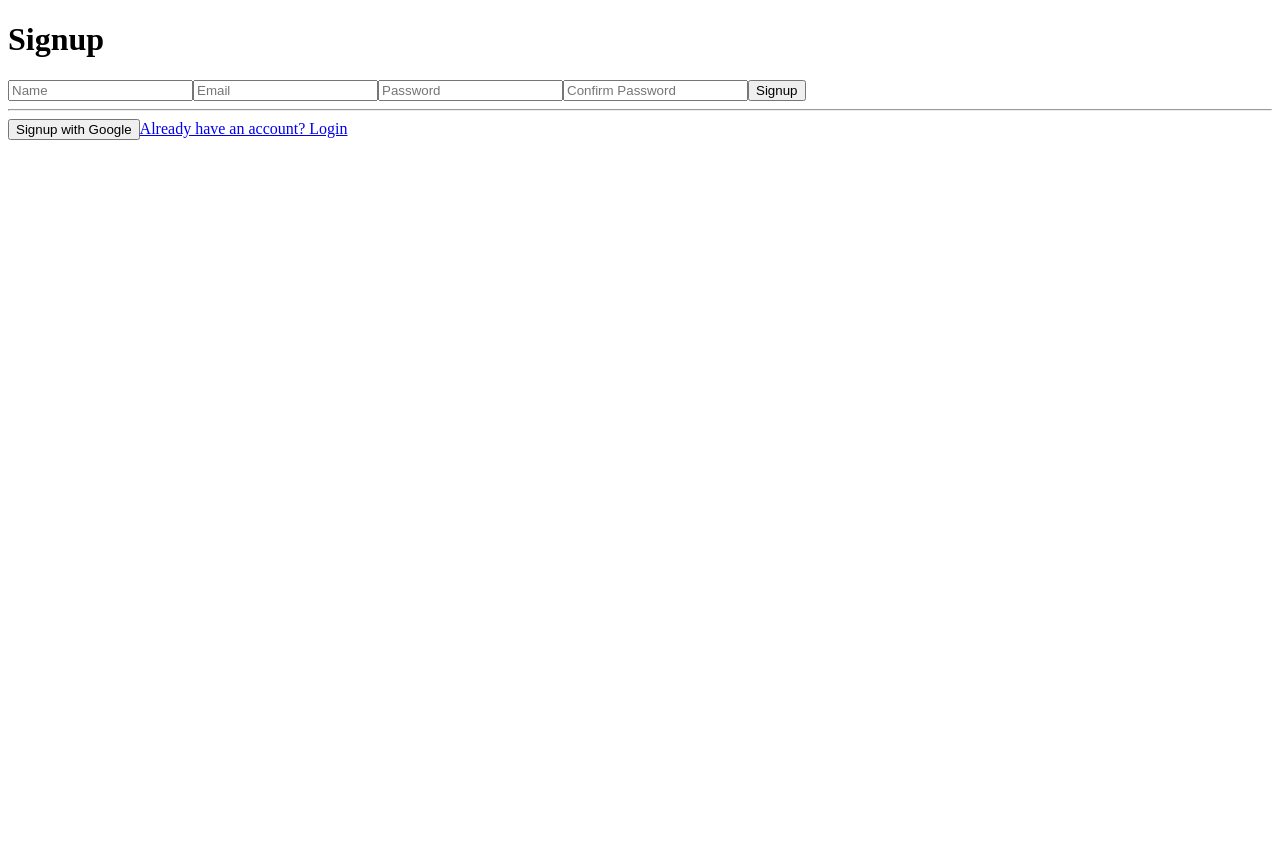
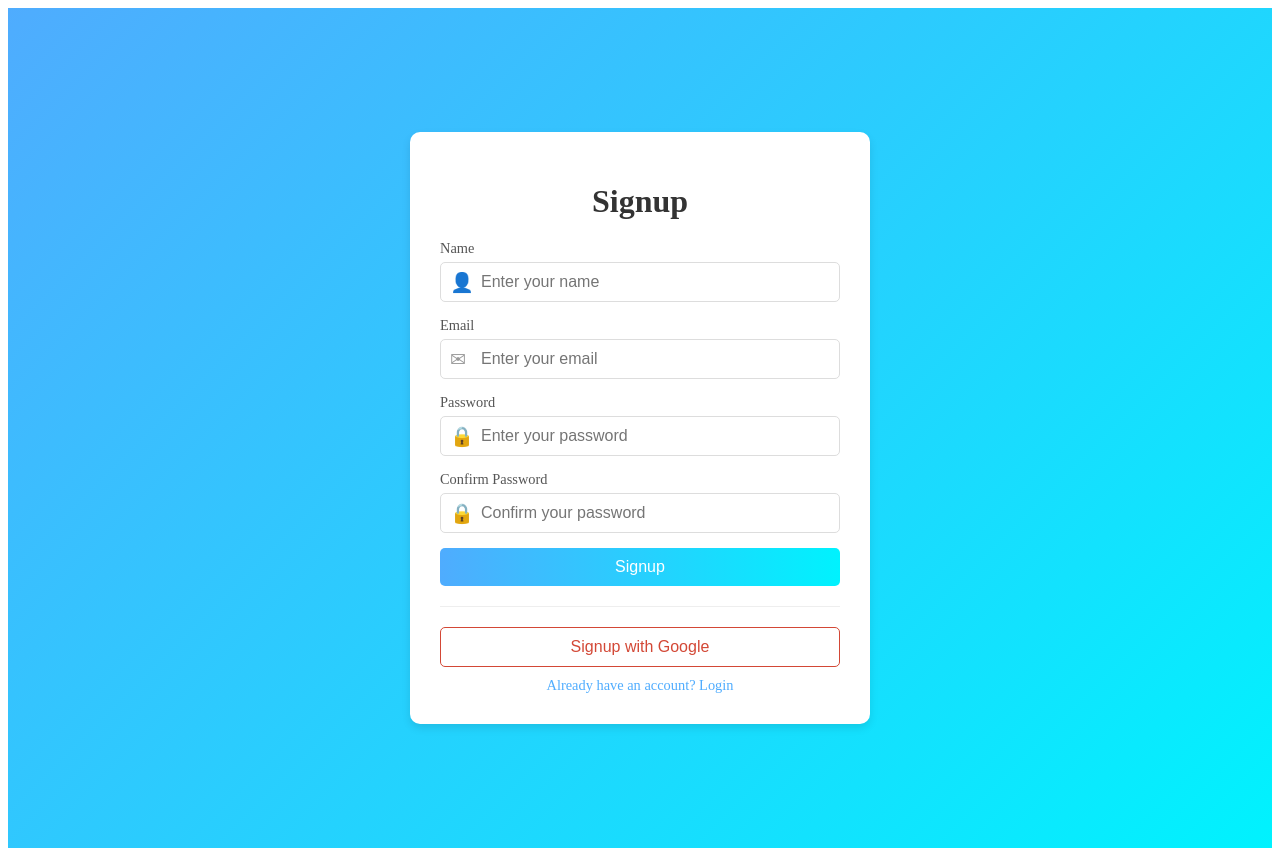
Before and after one commit to parv-wappnet/vue, a Vue app: page /signup in a window 1280 px wide. Before the commit the page ends 800 px from the top, so only its background shows below. Built offline with nearby package versions, Linux system fonts and the light colour scheme; no server answers.

Commit message:
improve ui in navebar , login , setpassword, signup

```diff
--- a/src/components/Navbar.vue
+++ b/src/components/Navbar.vue
@@ -23,7 +23,7 @@ const router = useRouter()
 
 const logout = () => {
     auth.logout()
-    router.push('/login')
+    router.push('/')
 }
 </script>
 
--- a/src/pages/Login.vue
+++ b/src/pages/Login.vue
@@ -1,13 +1,27 @@
 <template>
-  <div>
-    <h1>Login</h1>
-    <form @submit.prevent="handleLogin">
-      <input v-model="email" type="email" placeholder="Email" required />
-      <input v-model="password" type="password" placeholder="Password" required />
-      <button type="submit">Login</button>
-    </form>
-    <hr />
-    <button @click="auth.loginWithGoogle">Login with Google</button>
+  <div class="login-container">
+    <div class="login-card">
+      <h1 class="login-title">Login</h1>
+      <form @submit.prevent="handleLogin" class="login-form">
+        <div class="input-group">
+          <label for="email">Email</label>
+          <div class="input-wrapper">
+            <span class="input-icon">✉</span>
+            <input v-model="email" id="email" type="email" placeholder="Enter your email" required />
+          </div>
+        </div>
+        <div class="input-group">
+          <label for="password">Password</label>
+          <div class="input-wrapper">
+            <span class="input-icon">🔒</span>
+            <input v-model="password" id="password" type="password" placeholder="Enter your password" required />
+          </div>
+        </div>
+        <button type="submit" class="login-button">Login</button>
+      </form>
+      <hr class="divider" />
+      <button @click="auth.loginWithGoogle" class="google-button">Login with Google</button>
+    </div>
   </div>
 </template>
 
@@ -32,3 +46,132 @@ const handleLogin = async () => {
   }
 }
 </script>
+
+<style scoped>
+.login-container {
+  min-height: 100vh;
+  display: flex;
+  justify-content: center;
+  align-items: center;
+  background: linear-gradient(135deg, #4facfe, #00f2fe);
+  padding: 20px;
+}
+
+.login-card {
+  background: white;
+  padding: 30px;
+  border-radius: 10px;
+  box-shadow: 0 4px 8px rgba(0, 0, 0, 0.1);
+  width: 100%;
+  max-width: 400px;
+  text-align: center;
+}
+
+.login-title {
+  font-size: 2rem;
+  color: #333;
+  margin-bottom: 20px;
+}
+
+.login-form {
+  display: flex;
+  flex-direction: column;
+  gap: 15px;
+}
+
+.input-group {
+  text-align: left;
+}
+
+.input-group label {
+  display: block;
+  font-size: 0.9rem;
+  color: #555;
+  margin-bottom: 5px;
+}
+
+.input-wrapper {
+  position: relative;
+  display: flex;
+  align-items: center;
+}
+
+.input-icon {
+  position: absolute;
+  left: 10px;
+  color: #999;
+  font-size: 1.2rem;
+}
+
+input {
+  width: 100%;
+  padding: 10px 10px 10px 40px;
+  border: 1px solid #ddd;
+  border-radius: 5px;
+  font-size: 1rem;
+  outline: none;
+  transition: border-color 0.3s;
+}
+
+input:focus {
+  border-color: #4facfe;
+}
+
+.login-button {
+  padding: 10px;
+  background: linear-gradient(90deg, #4facfe, #00f2fe);
+  color: white;
+  border: none;
+  border-radius: 5px;
+  font-size: 1rem;
+  cursor: pointer;
+  transition: opacity 0.3s;
+}
+
+.login-button:hover {
+  opacity: 0.9;
+}
+
+.divider {
+  border: 0;
+  height: 1px;
+  background: #eee;
+  margin: 20px 0;
+}
+
+.google-button {
+  padding: 10px;
+  background: #fff;
+  color: #d34836;
+  border: 1px solid #d34836;
+  border-radius: 5px;
+  font-size: 1rem;
+  cursor: pointer;
+  width: 100%;
+  transition: background-color 0.3s, color 0.3s;
+}
+
+.google-button:hover {
+  background-color: #d34836;
+  color: white;
+}
+
+@media (max-width: 480px) {
+  .login-card {
+    padding: 20px;
+  }
+
+  .login-title {
+    font-size: 1.5rem;
+  }
+
+  input {
+    font-size: 0.9rem;
+  }
+
+  .login-button,
+  .google-button {
+    font-size: 0.9rem;
+  }
+}
+</style>
--- a/src/pages/SetPassword.vue
+++ b/src/pages/SetPassword.vue
@@ -1,16 +1,23 @@
 <template>
-  <div>
-    <h2>Set Your Password</h2>
-    <form @submit.prevent="submit">
-      <input v-model="password" type="password" placeholder="New Password" required />
-      <button type="submit">Set Password</button>
-    </form>
+  <div class="set-password-container">
+    <div class="set-password-card">
+      <h2 class="set-password-title">Set Your Password</h2>
+      <form @submit.prevent="submit" class="set-password-form">
+        <div class="input-group">
+          <label for="password">New Password</label>
+          <div class="input-wrapper">
+            <span class="input-icon">🔒</span>
+            <input v-model="password" id="password" type="password" placeholder="Enter new password" required />
+          </div>
+        </div>
+        <button type="submit" class="set-password-button">Set Password</button>
+      </form>
+    </div>
   </div>
 </template>
 
 <script setup>
 import { ref } from 'vue'
-import axios from 'axios'
 import { useAuthStore } from '@stores/auth'
 import { useRouter } from 'vue-router'
 
@@ -28,3 +35,107 @@ const submit = async () => {
   }
 }
 </script>
+
+<style scoped>
+.set-password-container {
+  min-height: 100vh;
+  display: flex;
+  justify-content: center;
+  align-items: center;
+  background: linear-gradient(135deg, #4facfe, #00f2fe);
+  padding: 20px;
+}
+
+.set-password-card {
+  background: white;
+  padding: 30px;
+  border-radius: 10px;
+  box-shadow: 0 4px 8px rgba(0, 0, 0, 0.1);
+  width: 100%;
+  max-width: 400px;
+  text-align: center;
+}
+
+.set-password-title {
+  font-size: 2rem;
+  color: #333;
+  margin-bottom: 20px;
+}
+
+.set-password-form {
+  display: flex;
+  flex-direction: column;
+  gap: 15px;
+}
+
+.input-group {
+  text-align: left;
+}
+
+.input-group label {
+  display: block;
+  font-size: 0.9rem;
+  color: #555;
+  margin-bottom: 5px;
+}
+
+.input-wrapper {
+  position: relative;
+  display: flex;
+  align-items: center;
+}
+
+.input-icon {
+  position: absolute;
+  left: 10px;
+  color: #999;
+  font-size: 1.2rem;
+}
+
+input {
+  width: 100%;
+  padding: 10px 10px 10px 40px;
+  border: 1px solid #ddd;
+  border-radius: 5px;
+  font-size: 1rem;
+  outline: none;
+  transition: border-color 0.3s;
+}
+
+input:focus {
+  border-color: #4facfe;
+}
+
+.set-password-button {
+  padding: 10px;
+  background: linear-gradient(90deg, #4facfe, #00f2fe);
+  color: white;
+  border: none;
+  border-radius: 5px;
+  font-size: 1rem;
+  cursor: pointer;
+  transition: opacity 0.3s;
+}
+
+.set-password-button:hover {
+  opacity: 0.9;
+}
+
+@media (max-width: 480px) {
+  .set-password-card {
+    padding: 20px;
+  }
+
+  .set-password-title {
+    font-size: 1.5rem;
+  }
+
+  input {
+    font-size: 0.9rem;
+  }
+
+  .set-password-button {
+    font-size: 0.9rem;
+  }
+}
+</style>
--- a/src/pages/Signup.vue
+++ b/src/pages/Signup.vue
@@ -1,17 +1,44 @@
 <template>
-    <div>
-        <h1>Signup</h1>
-        <form @submit.prevent="handleRegister">
-            <input v-model="form.name" type="text" placeholder="Name" required />
-            <input v-model="form.email" type="email" placeholder="Email" required />
-            <input v-model="form.password" type="password" placeholder="Password" required />
-            <input v-model="form.passwordConfirmation" type="password" placeholder="Confirm Password" required />
-            <button type="submit">Signup</button>
-        </form>
-
-        <hr />
-        <button @click="auth.loginWithGoogle()">Signup with Google</button>
-        <router-link to="/login">Already have an account? Login</router-link>
+    <div class="signup-container">
+        <div class="signup-card">
+            <h1 class="signup-title">Signup</h1>
+            <form @submit.prevent="handleRegister" class="signup-form">
+                <div class="input-group">
+                    <label for="name">Name</label>
+                    <div class="input-wrapper">
+                        <span class="input-icon">👤</span>
+                        <input v-model="form.name" id="name" type="text" placeholder="Enter your name" required />
+                    </div>
+                </div>
+                <div class="input-group">
+                    <label for="email">Email</label>
+                    <div class="input-wrapper">
+                        <span class="input-icon">✉</span>
+                        <input v-model="form.email" id="email" type="email" placeholder="Enter your email" required />
+                    </div>
+                </div>
+                <div class="input-group">
+                    <label for="password">Password</label>
+                    <div class="input-wrapper">
+                        <span class="input-icon">🔒</span>
+                        <input v-model="form.password" id="password" type="password" placeholder="Enter your password"
+                            required />
+                    </div>
+                </div>
+                <div class="input-group">
+                    <label for="passwordConfirmation">Confirm Password</label>
+                    <div class="input-wrapper">
+                        <span class="input-icon">🔒</span>
+                        <input v-model="form.passwordConfirmation" id="passwordConfirmation" type="password"
+                            placeholder="Confirm your password" required />
+                    </div>
+                </div>
+                <button type="submit" class="signup-button">Signup</button>
+            </form>
+            <hr class="divider" />
+            <button @click="auth.loginWithGoogle()" class="google-button">Signup with Google</button>
+            <router-link to="/login" class="login-link">Already have an account? Login</router-link>
+        </div>
     </div>
 </template>
 
@@ -45,3 +72,144 @@ const handleRegister = async () => {
     }
 }
 </script>
+
+<style scoped>
+.signup-container {
+    min-height: 100vh;
+    display: flex;
+    justify-content: center;
+    align-items: center;
+    background: linear-gradient(135deg, #4facfe, #00f2fe);
+    padding: 20px;
+}
+
+.signup-card {
+    background: white;
+    padding: 30px;
+    border-radius: 10px;
+    box-shadow: 0 4px 8px rgba(0, 0, 0, 0.1);
+    width: 100%;
+    max-width: 400px;
+    text-align: center;
+}
+
+.signup-title {
+    font-size: 2rem;
+    color: #333;
+    margin-bottom: 20px;
+}
+
+.signup-form {
+    display: flex;
+    flex-direction: column;
+    gap: 15px;
+}
+
+.input-group {
+    text-align: left;
+}
+
+.input-group label {
+    display: block;
+    font-size: 0.9rem;
+    color: #555;
+    margin-bottom: 5px;
+}
+
+.input-wrapper {
+    position: relative;
+    display: flex;
+    align-items: center;
+}
+
+.input-icon {
+    position: absolute;
+    left: 10px;
+    color: #999;
+    font-size: 1.2rem;
+}
+
+input {
+    width: 100%;
+    padding: 10px 10px 10px 40px;
+    border: 1px solid #ddd;
+    border-radius: 5px;
+    font-size: 1rem;
+    outline: none;
+    transition: border-color 0.3s;
+}
+
+input:focus {
+    border-color: #4facfe;
+}
+
+.signup-button {
+    padding: 10px;
+    background: linear-gradient(90deg, #4facfe, #00f2fe);
+    color: white;
+    border: none;
+    border-radius: 5px;
+    font-size: 1rem;
+    cursor: pointer;
+    transition: opacity 0.3s;
+}
+
+.signup-button:hover {
+    opacity: 0.9;
+}
+
+.divider {
+    border: 0;
+    height: 1px;
+    background: #eee;
+    margin: 20px 0;
+}
+
+.google-button {
+    padding: 10px;
+    background: #fff;
+    color: #d34836;
+    border: 1px solid #d34836;
+    border-radius: 5px;
+    font-size: 1rem;
+    cursor: pointer;
+    width: 100%;
+    transition: background-color 0.3s, color 0.3s;
+}
+
+.google-button:hover {
+    background-color: #d34836;
+    color: white;
+}
+
+.login-link {
+    display: block;
+    margin-top: 10px;
+    color: #4facfe;
+    text-decoration: none;
+    font-size: 0.9rem;
+}
+
+.login-link:hover {
+    text-decoration: underline;
+}
+
+@media (max-width: 480px) {
+    .signup-card {
+        padding: 20px;
+    }
+
+    .signup-title {
+        font-size: 1.5rem;
+    }
+
+    input {
+        font-size: 0.9rem;
+    }
+
+    .signup-button,
+    .google-button {
+        font-size: 0.9rem;
+    }
+}
+</style>
```
